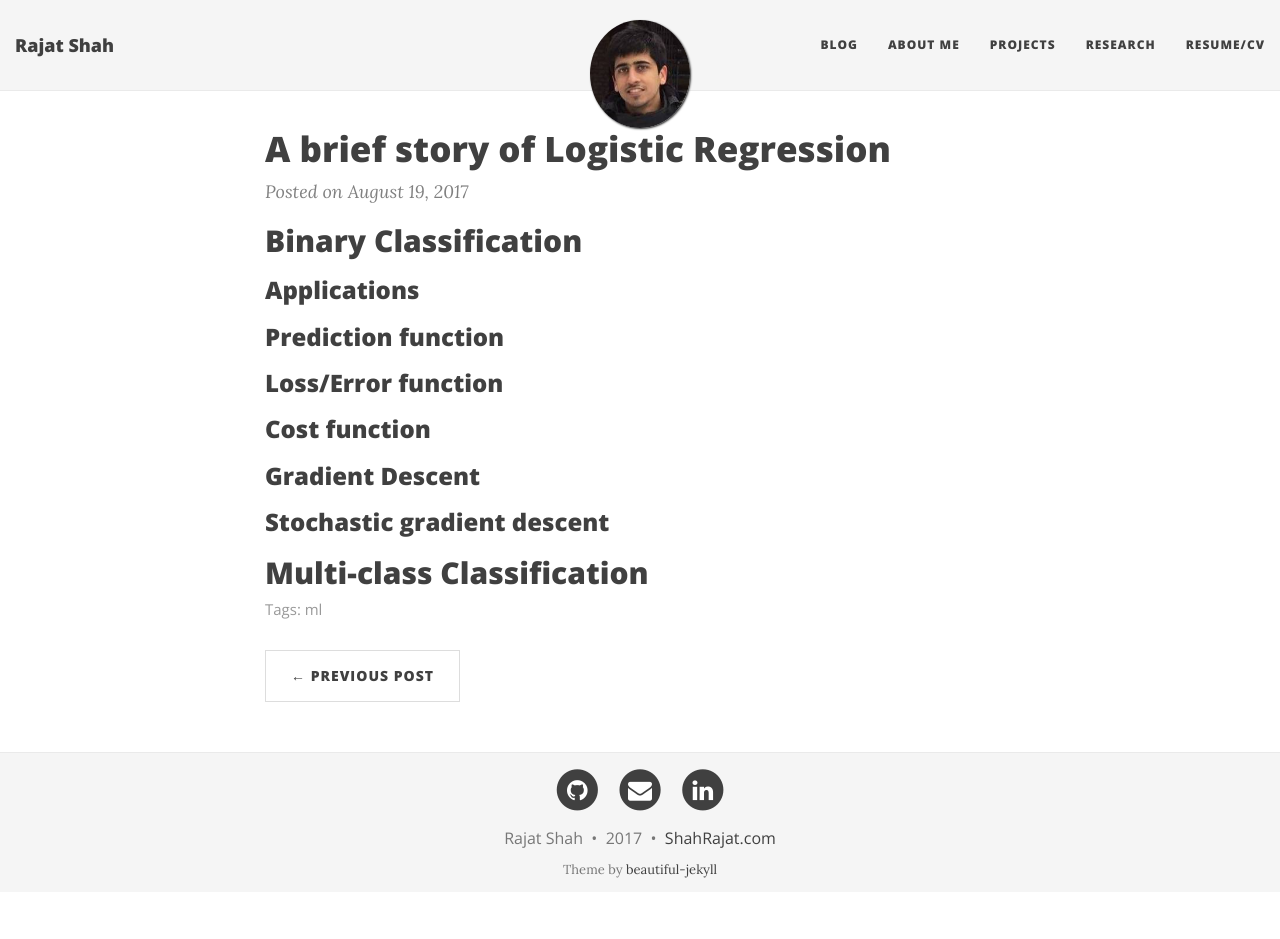
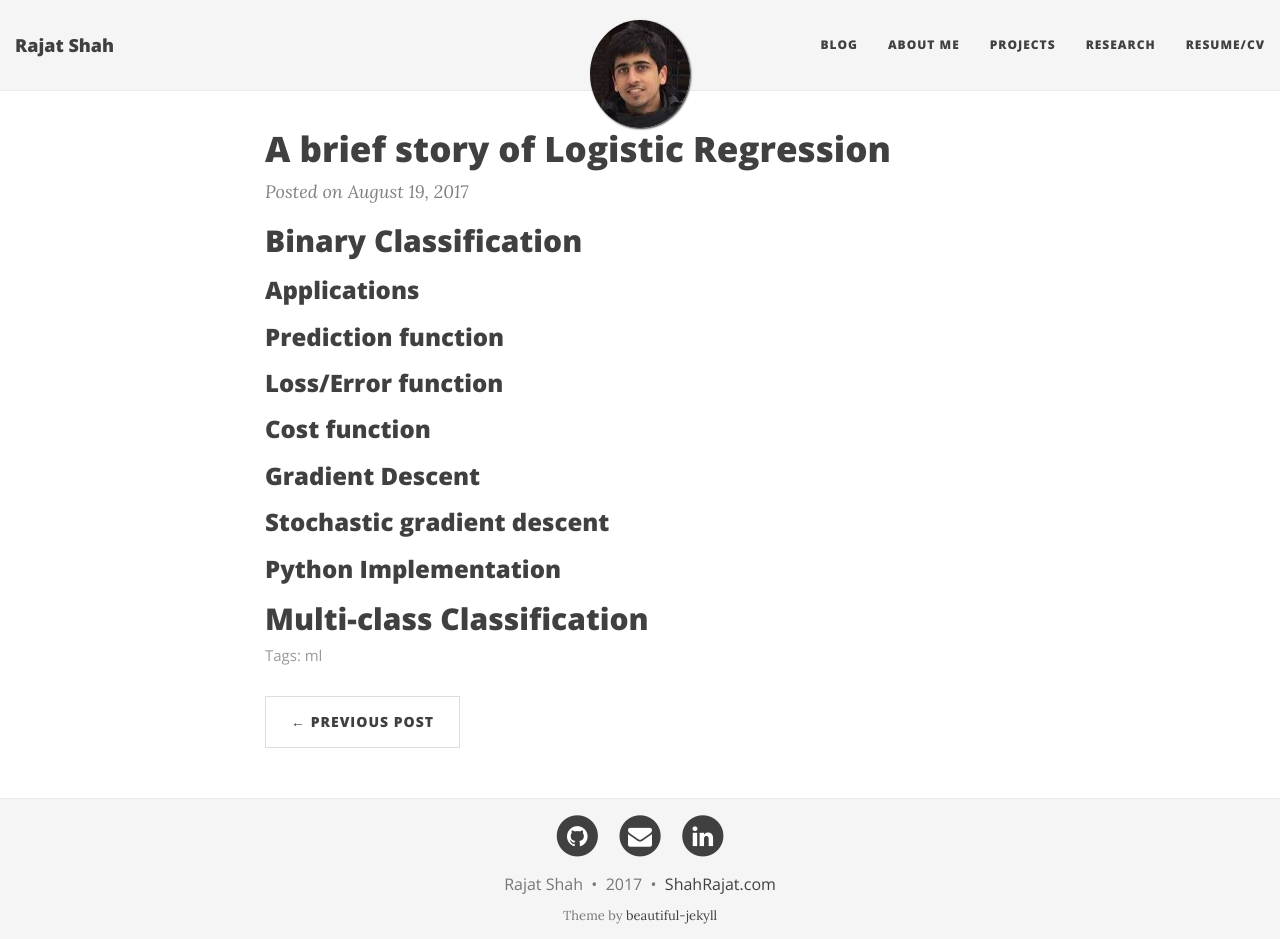
Before and after one commit to shahrajat/shahrajat.github.io, a Jekyll site: the page built from _posts/machine-learning/2017-08-19-all-about-logistic-regression.md, in a window 1280 px wide and 939 px high. Built offline with Jekyll 4.4.1, drawn with Linux system fonts in a browser that asks for light colours; nearby versions of some CDN libraries; comment, search, counter and statistics services are not loaded.

Commit message:
Update 2017-08-19-all-about-logistic-regression.md

```diff
--- a/_posts/machine-learning/2017-08-19-all-about-logistic-regression.md
+++ b/_posts/machine-learning/2017-08-19-all-about-logistic-regression.md
@@ -8,11 +8,12 @@ tags:
 ## Binary Classification
 
 ### Applications
+
 ### Prediction function
 ### Loss/Error function
 ### Cost function
 ### Gradient Descent
 ### Stochastic gradient descent
-
+### Python Implementation
 
 ## Multi-class Classification
```
